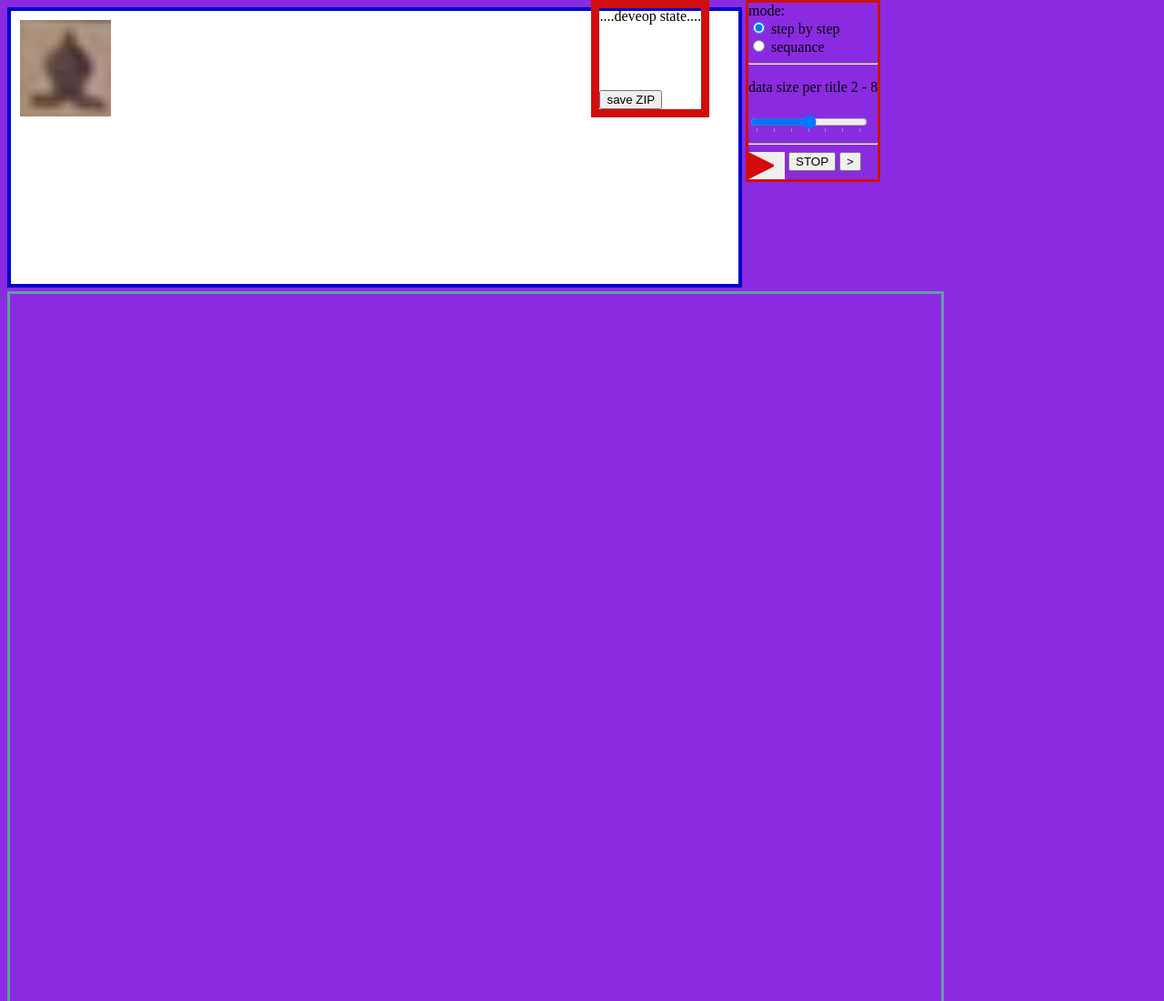
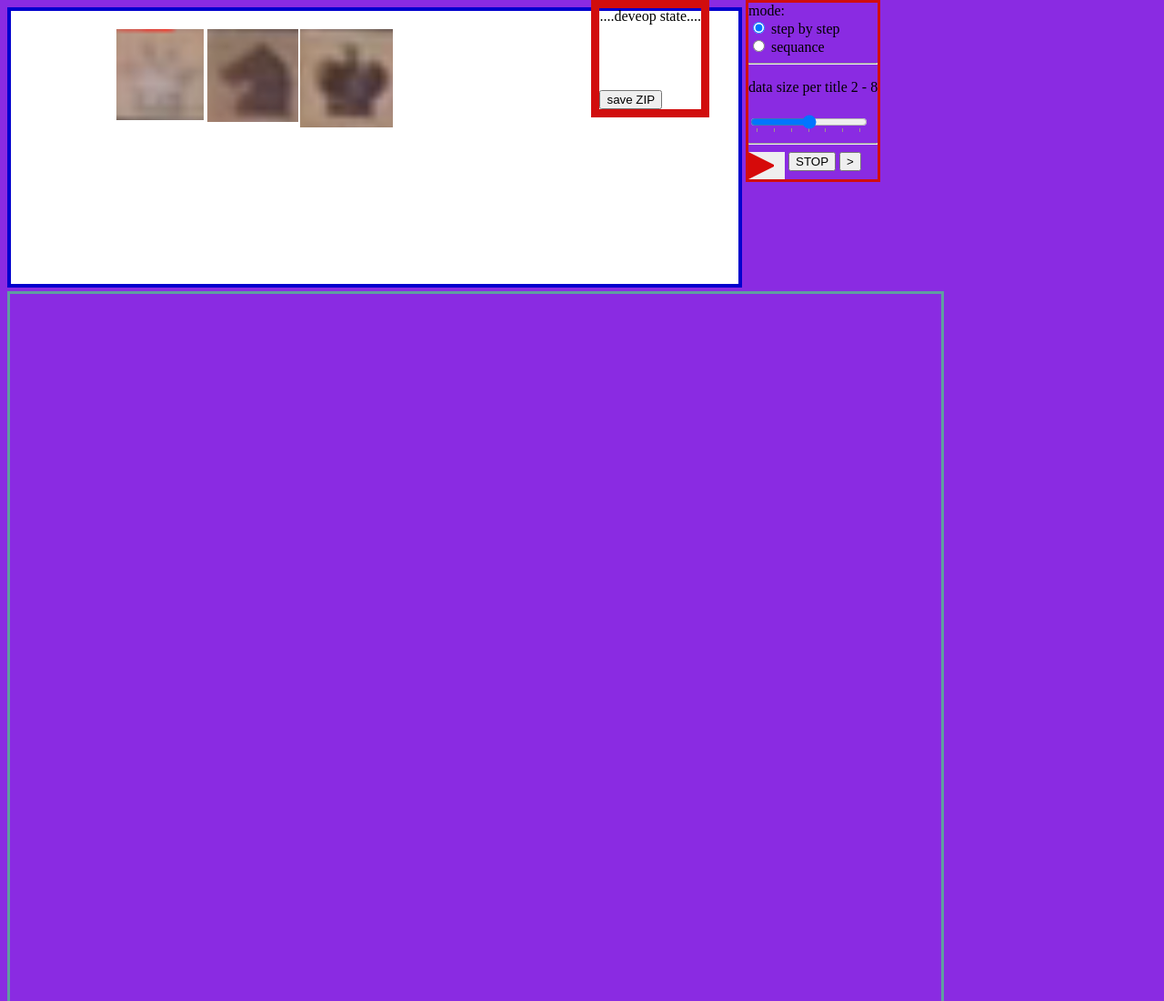
Before and after one commit to vmvvmv/NN-chess-dataset-generator., a plain HTML site: page index.html in a window 1280 px wide. Shown: the top 1100 px of the page at 91% size. Drawn offline with nearby package versions, Linux system fonts and the light colour scheme.

Commit message:
makeDrawState function.

```diff
--- a/index.html
+++ b/index.html
@@ -16,7 +16,9 @@
             prevCanvasShedule.clearRect();
             prevCanvasShedule.customDraw = drawSeq;
 
-            prevCanvasShedule.customDraw(figuresSet[0].image);
+            var testState = makeDrawState(figuresSet[33].image,figuresSet[7].image,figuresSet[2].image);
+
+            prevCanvasShedule.customDraw(testState);
 
         }
 
--- a/js/changeSeqDraw.js
+++ b/js/changeSeqDraw.js
@@ -1,8 +1,23 @@
 
-function drawSeq ( original, grayscale, randomShuffled  ) {
+function drawSeq ( drawState ) {
 
     this.clearRect();
 
-    this.drawImage(original, 10, 10);
+    var offset = 20;
+
+    var orWidth = drawState.original.width;
+    this.drawImage( drawState.original, orWidth + offset, offset);
+
+    var grWidth = drawState.grayscale.width + orWidth;
+    this.drawImage( drawState.grayscale, grWidth + offset, offset);
+
+    var rsWidth = drawState.randomShuffled.width + grWidth;
+    this.drawImage( drawState.randomShuffled, rsWidth + offset, offset);
 
 }
+
+function makeDrawState ( original, grayscale, randomShuffled ) {
+
+    return { original:original, grayscale:grayscale, randomShuffled: randomShuffled };
+
+}
```
